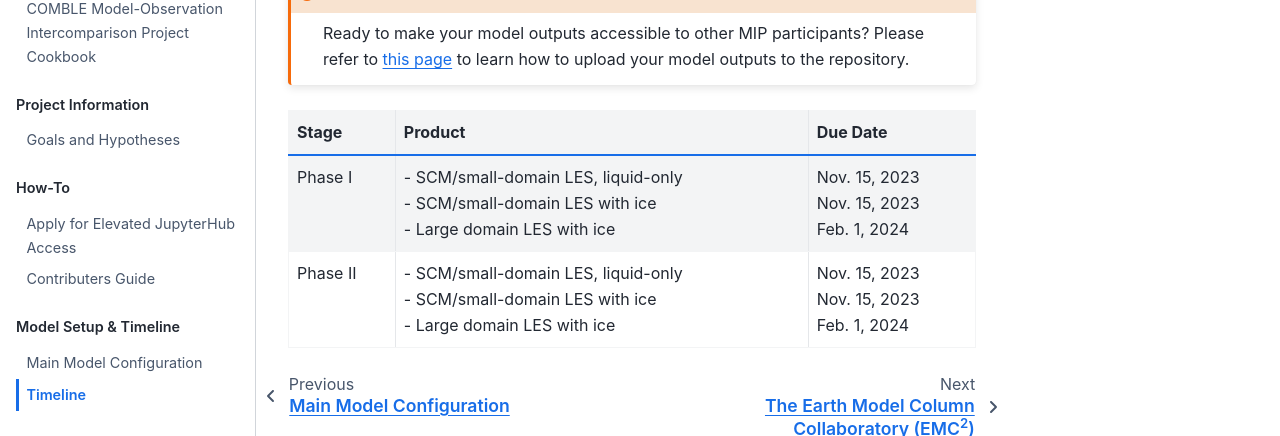
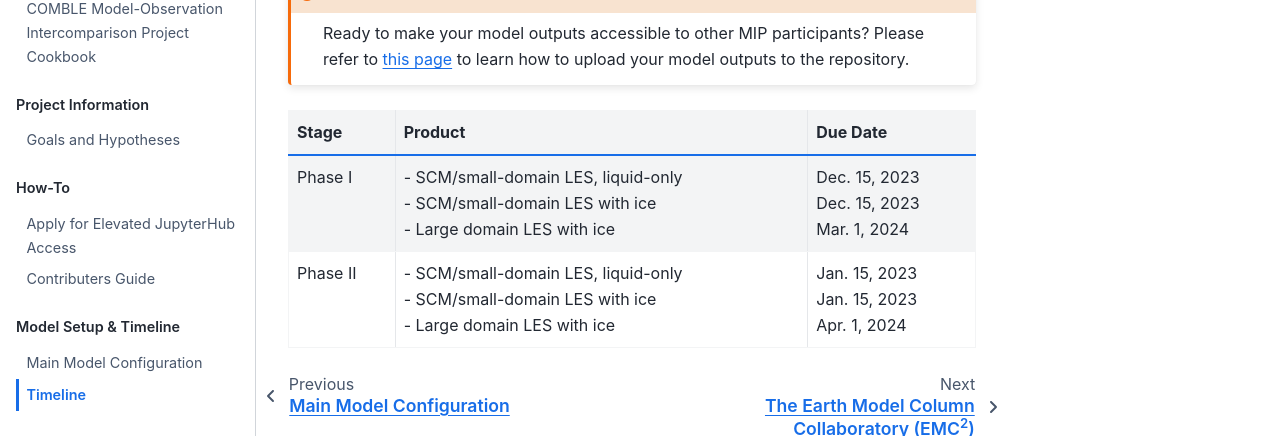
Before and after one commit to ARM-Development/comble-mip, a Jupyter Book: the page built from timeline.md, in a window 1280 px wide. Shown: the part 169-605 px from the top of the page. Built offline with Jupyter Book 1.0.4 settings and Sphinx 7.4.7 and the Sphinx Book theme 1.1.4, drawn with Linux system fonts in a browser that asks for light colours; pages that are not in the unit, such as notebooks, are missing from menus.

Commit message:
Update timeline.md

```diff
--- a/timeline.md
+++ b/timeline.md
@@ -6,5 +6,5 @@ Ready to make your model outputs accessible to other MIP participants? Please re
 
 | Stage                                | Product                                                                                                   | Due Date                                                       |
 |--------------------------------------|-----------------------------------------------------------------------------------------------------------|----------------------------------------------------------------|
-| Phase I                              | - SCM/small-domain LES, liquid-only<br>- SCM/small-domain LES with ice<br>- Large domain LES with ice     | Nov. 15, 2023<br>Nov. 15, 2023<br>Feb. 1, 2024                 |
-| Phase II                             | - SCM/small-domain LES, liquid-only<br>- SCM/small-domain LES with ice<br>- Large domain LES with ice     | Nov. 15, 2023<br>Nov. 15, 2023<br>Feb. 1, 2024                 |
+| Phase I                              | - SCM/small-domain LES, liquid-only<br>- SCM/small-domain LES with ice<br>- Large domain LES with ice     | Dec. 15, 2023<br>Dec. 15, 2023<br>Mar. 1, 2024                 |
+| Phase II                             | - SCM/small-domain LES, liquid-only<br>- SCM/small-domain LES with ice<br>- Large domain LES with ice     | Jan. 15, 2023<br>Jan. 15, 2023<br>Apr. 1, 2024                 |
```
